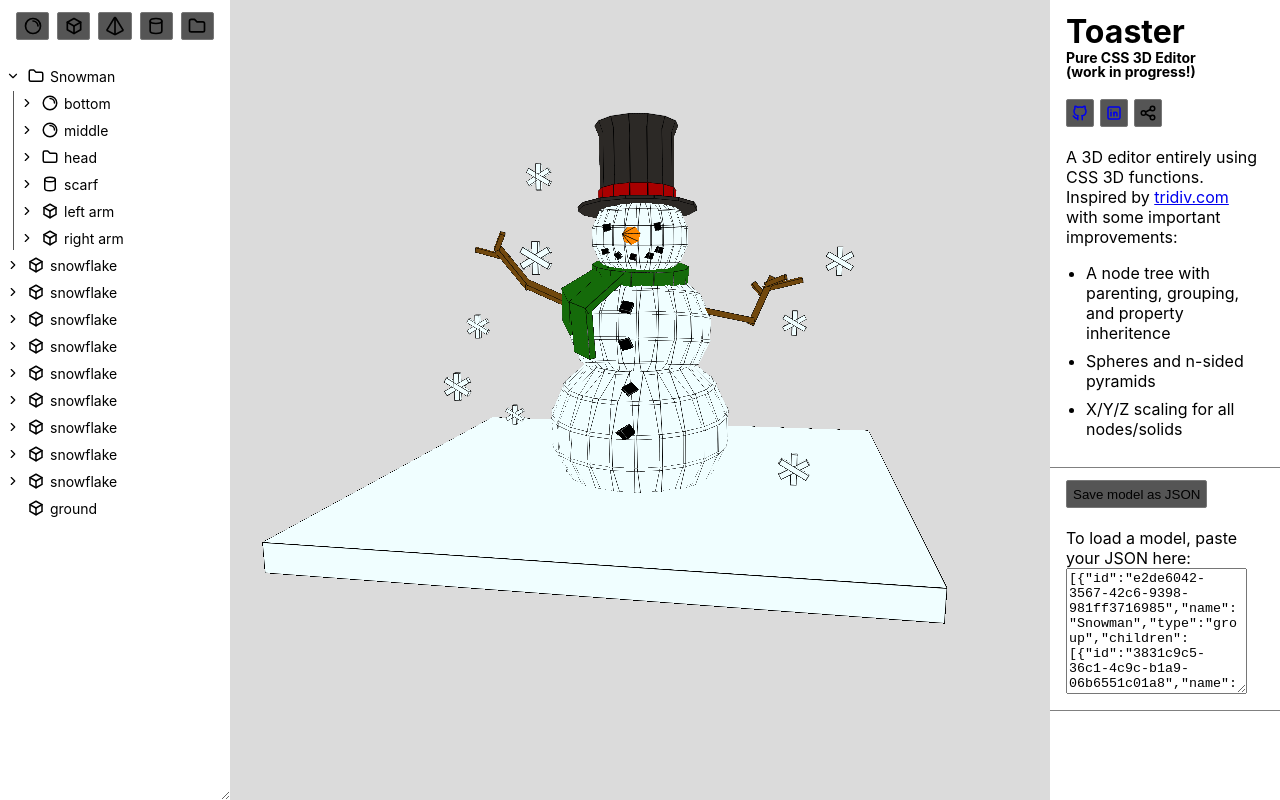
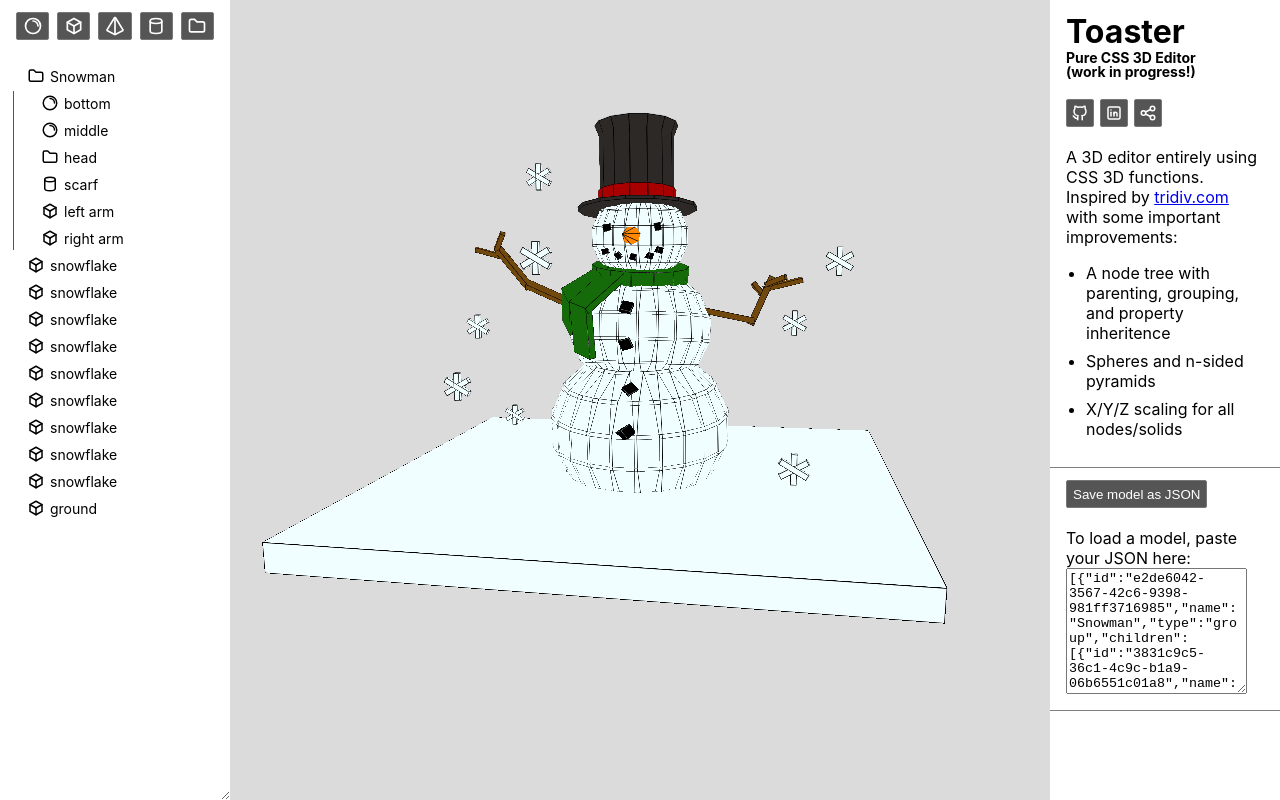
Before and after one commit to PeterTYLiu/toaster, a React (Vite) app: page / in a window 1280 px wide. Built offline with nearby package versions, Linux system fonts and the light colour scheme.

Commit message:
fix icons

```diff
--- a/src/App.tsx
+++ b/src/App.tsx
@@ -7,6 +7,7 @@
 import { sceneReducer } from "./sceneReducer";
 import { snowman } from "./models/snowman";
 import Links from "./components/Links/Links";
+import { IconX } from "@tabler/icons-react";
 
 type NodeType = "group" | "cuboid" | "prism" | "sphere" | "pyramid";
 
@@ -101,7 +102,7 @@
         <div className={styles.banner}>
           <span>🛠️ View on a larger screen for editing tools!</span>
           <button className="icon" onClick={() => setBannerVisible(false)}>
-            x
+            <IconX size={18} />
           </button>
         </div>
       )}
--- a/src/index.css
+++ b/src/index.css
@@ -34,10 +34,11 @@
   border-radius: 2px;
   border: 1px solid #777;
   background-color: #555;
+  color: white;
 }
 
 a.button:visited {
-  color: inherit;
+  color: white;
 }
 
 a.button:hover,
```
